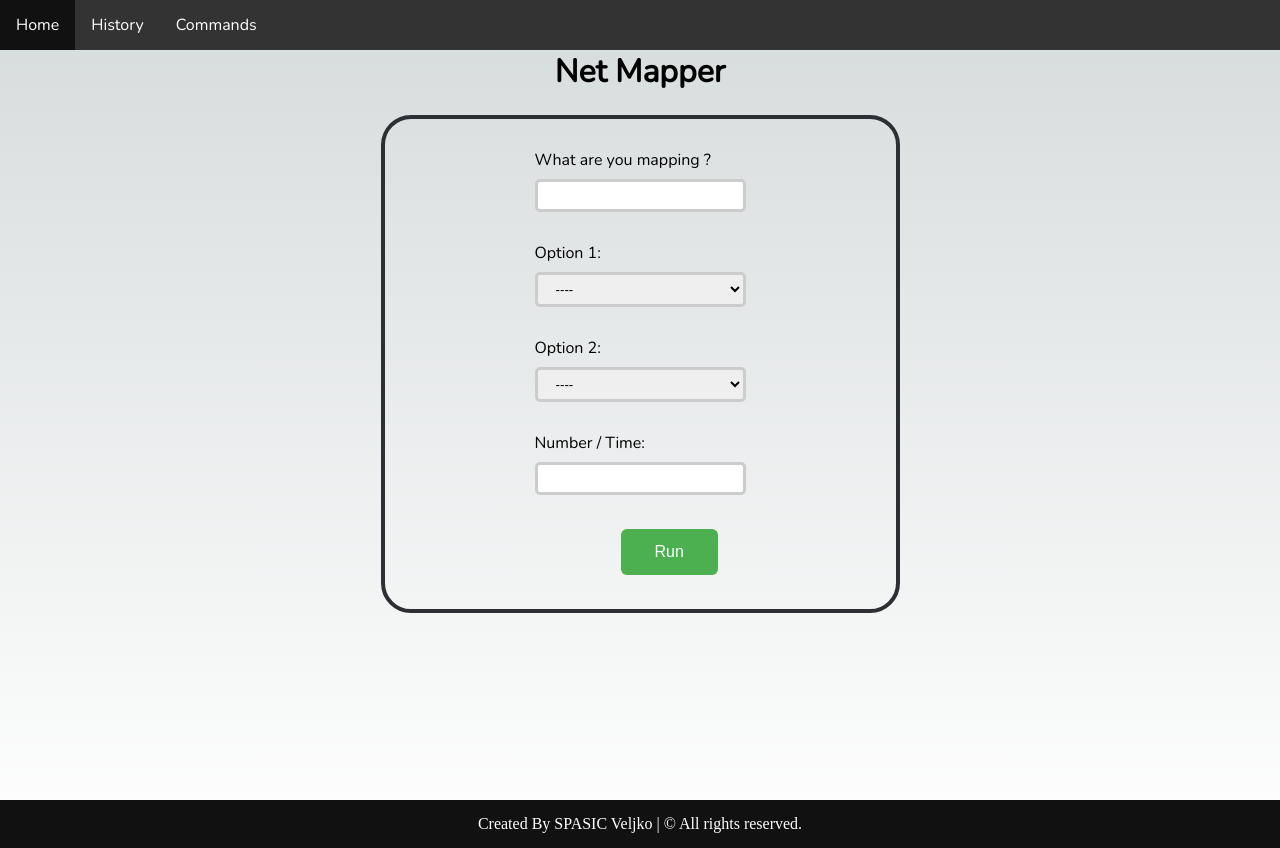
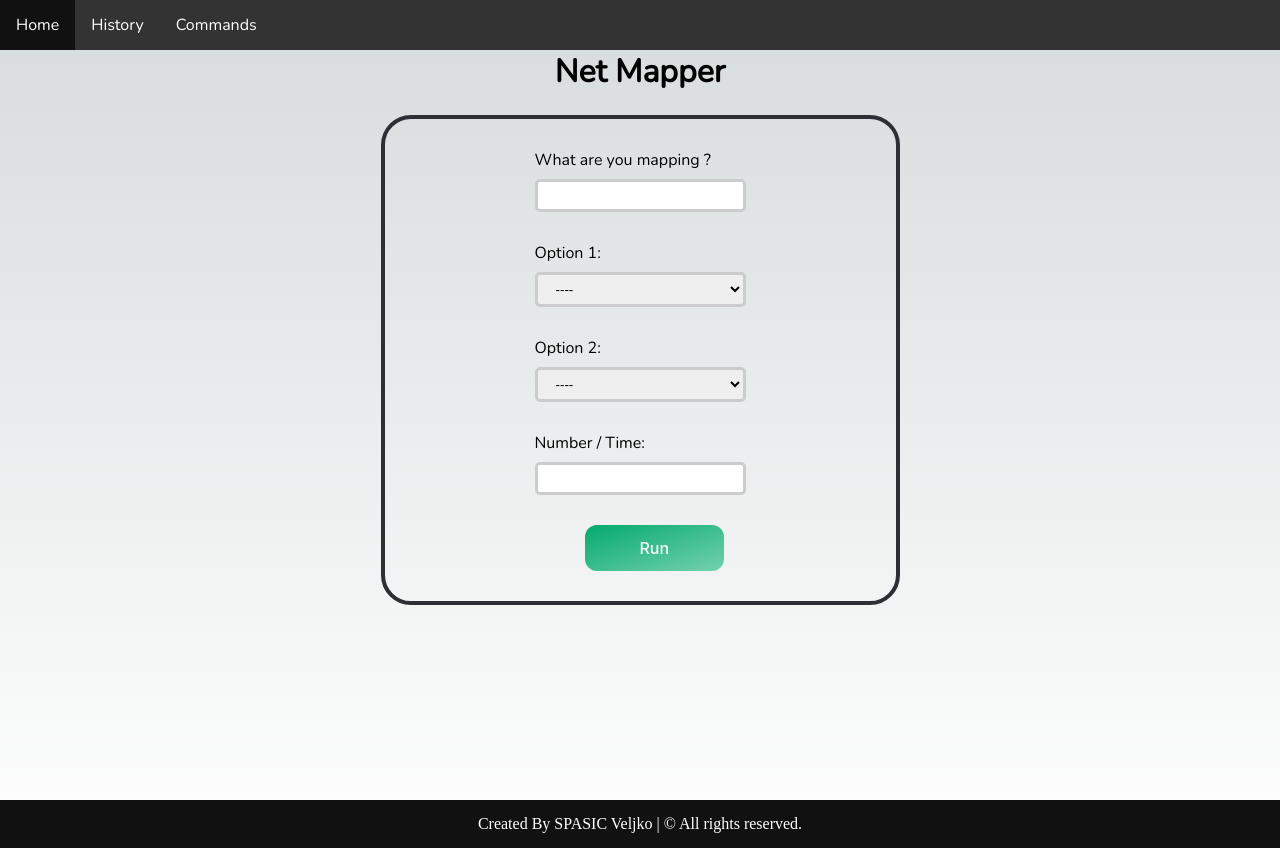
Before and after one commit to TheVSDev/netmapper, a Next.js app: page / in a window 1280 px wide. Built offline with nearby package versions, Linux system fonts and the light colour scheme.

Commit message:
updating button

```diff
--- a/src/web/styles/Form.module.css
+++ b/src/web/styles/Form.module.css
@@ -21,23 +21,32 @@
 }
 
 .buttonRun {
-    background-color: #4CAF50; /* Green */
-    border: 2px solid transparent;
-    border-radius: 6px;
-    color: white;
-    padding: 12px 32px;
+  background: linear-gradient(to bottom right, #04AA6D, #74d1af);
+  border: 0;
+  border-radius: 12px;
+  color: #FFFFFF;
+  cursor: pointer;
+  display: inline-block;
+  font-family: -apple-system,system-ui,"Segoe UI",Roboto,Helvetica,Arial,sans-serif;
+  font-size: 16px;
+  font-weight: 500;
+  line-height: 2.5;
+  outline: transparent;
+  padding: 3px 55px;
   text-align: center;
   text-decoration: none;
-    display: inline-block;
-    font-size: 16px;
-    margin: 4px 2px;
-    margin-left: 86px;
-    transition-duration: 0.4s;
-    cursor: pointer;
+  transition: box-shadow .2s ease-in-out;
+  user-select: none;
+  -webkit-user-select: none;
+  touch-action: manipulation;
+  white-space: nowrap;
+  margin-left: 50px;
 }
 
-  .buttonRun:hover {
-    background-color: white;
-    color: green;
-    border: 2px solid #4CAF50;
+.buttonRun:not([disabled]):focus {
+  box-shadow: 0 0 .25rem rgba(0, 0, 0, 0.5), -.125rem -.125rem 1rem rgba(7, 125, 38, 0.5), .125rem .125rem 1rem rgba(0, 199, 53, 0.5);
 }
+
+.buttonRun:not([disabled]):hover {
+  box-shadow: 0 0 .25rem rgba(0, 0, 0, 0.5), -.125rem -.125rem 1rem rgba(7, 125, 38, 0.5), .125rem .125rem 1rem rgba(0, 199, 53, 0.5);
+}
```
Lines whose indentation alone changed are shown as unchanged.
